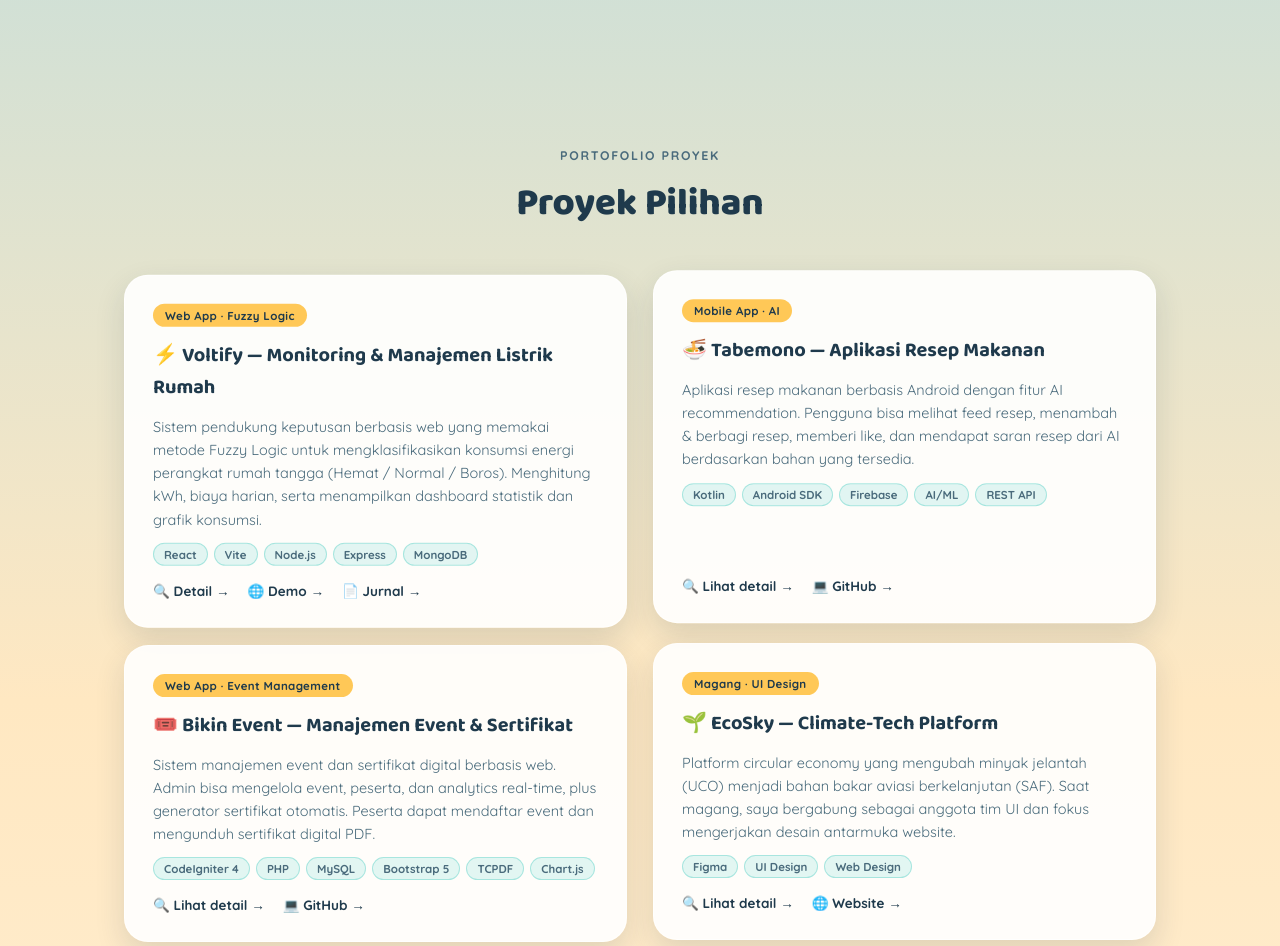
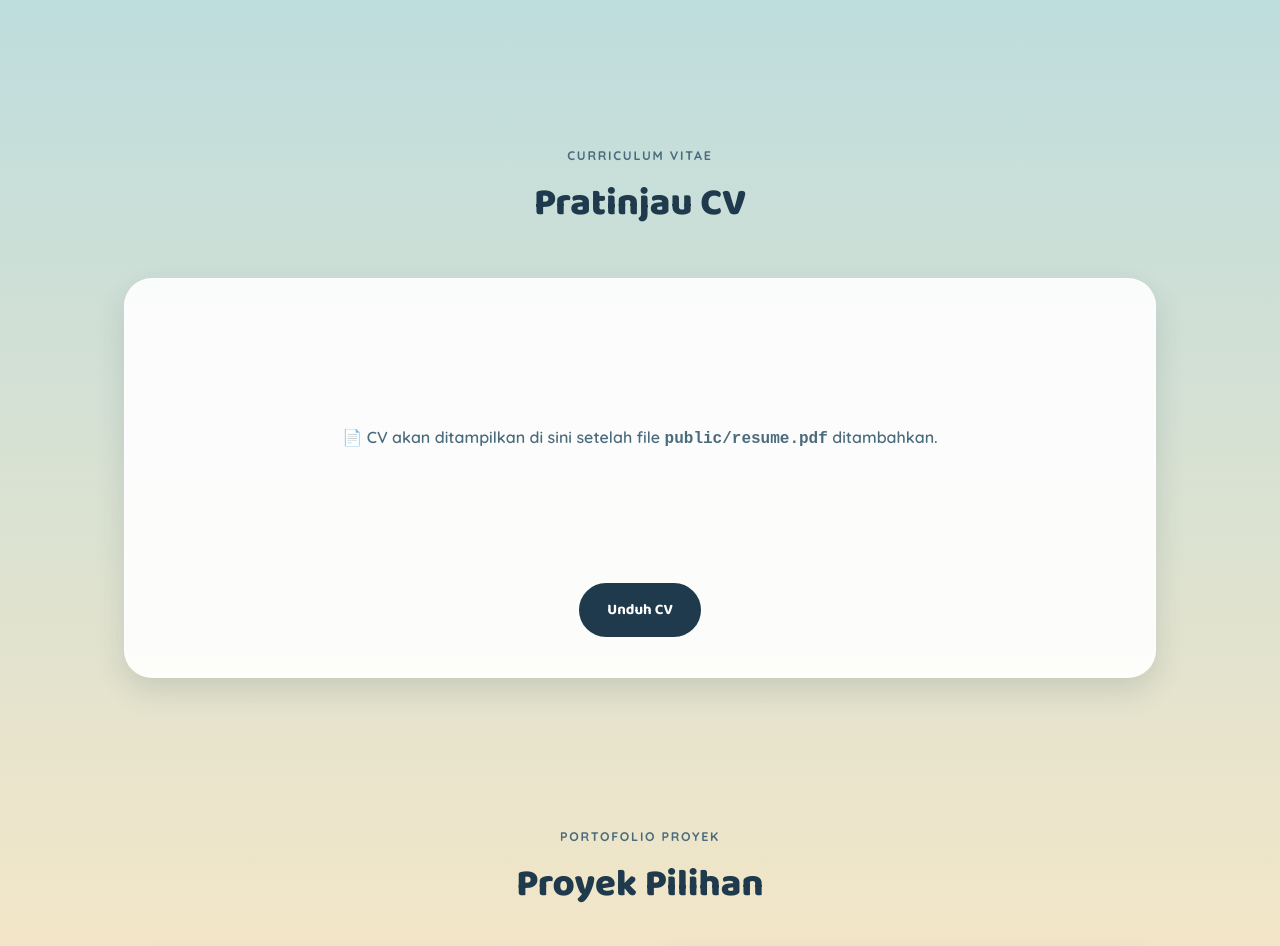
Before and after one commit to ridhoofauzii/Web-Portofolio, a website built with Vite: page index.html in a window 1280 px wide. Shown: the part 2182-3128 px from the top of the page. Built offline with nearby package versions, Linux system fonts and the light colour scheme.

Commit message:
feat: tambah section pratinjau CV dengan embed PDF

```diff
--- a/index.html
+++ b/index.html
@@ -128,6 +128,25 @@
         </div>
         <!-- Skill dirender otomatis dari main.js (edit daftar skill di sana) -->
         <div id="skills-wrap"></div>
+      </div>
+    </section>
+
+    <!-- CV / RESUME -->
+    <section class="cv-preview" id="cv">
+      <div class="wrap">
+        <div class="sec-head">
+          <span class="eyebrow">Curriculum Vitae</span>
+          <h2>Pratinjau CV</h2>
+        </div>
+        <div class="cv-card">
+          <div class="cv-placeholder">
+            <p class="cv-empty-msg">📄 CV akan ditampilkan di sini setelah file <code>public/resume.pdf</code> ditambahkan.</p>
+          </div>
+          <embed class="cv-embed" id="cvEmbed" src="/resume.pdf" type="application/pdf" style="display:none;" />
+          <div class="cv-actions">
+            <a href="/resume.pdf" download class="btn btn-solid">Unduh CV</a>
+          </div>
+        </div>
       </div>
     </section>
 
--- a/src/main.js
+++ b/src/main.js
@@ -145,7 +145,23 @@ form?.addEventListener('submit', (e) => {
 })
 
 // =============================================================
-//  3. TAHUN OTOMATIS DI FOOTER
+//  3. PRATINJAU CV — tampilkan embed jika PDF tersedia
+// =============================================================
+const cvEmbed = document.getElementById('cvEmbed')
+const cvPlaceholder = document.querySelector('.cv-placeholder')
+
+if (cvEmbed && cvPlaceholder) {
+  cvEmbed.addEventListener('load', () => {
+    cvEmbed.style.display = 'block'
+    cvPlaceholder.style.display = 'none'
+  })
+  cvEmbed.addEventListener('error', () => {
+    cvPlaceholder.style.display = 'flex'
+  })
+}
+
+// =============================================================
+//  4. TAHUN OTOMATIS DI FOOTER
 // =============================================================
 const yearEl = document.getElementById('year')
 if (yearEl) yearEl.textContent = new Date().getFullYear()
--- a/src/style.css
+++ b/src/style.css
@@ -237,6 +237,19 @@ html.dark .btn-solid { color: #0B1A3A; }
 .kite-label { font-weight: 700; font-size: 13px; text-align: center; color: var(--ink); }
 .kite-tail { width: 2px; height: 22px; background: var(--ink-soft); opacity: .5; }
 
+/* ---------- CV Preview ---------- */
+.cv-preview { padding: 60px 0 90px; }
+.cv-card {
+  background: var(--card); border-radius: 28px; box-shadow: var(--shadow);
+  border: 1px solid var(--card-border); padding: 40px; overflow: hidden;
+}
+.cv-embed { width: 100%; height: 640px; border: none; border-radius: 12px; }
+.cv-placeholder {
+  display: flex; align-items: center; justify-content: center; min-height: 240px;
+}
+.cv-empty-msg { color: var(--ink-soft); font-size: 16px; font-weight: 600; text-align: center; }
+.cv-actions { display: flex; justify-content: center; margin-top: 24px; }
+
 /* ---------- Projects ---------- */
 .projects { padding: 60px 0 100px; }
 .float-grid { display: grid; grid-template-columns: repeat(2, 1fr); gap: 26px; }
```
